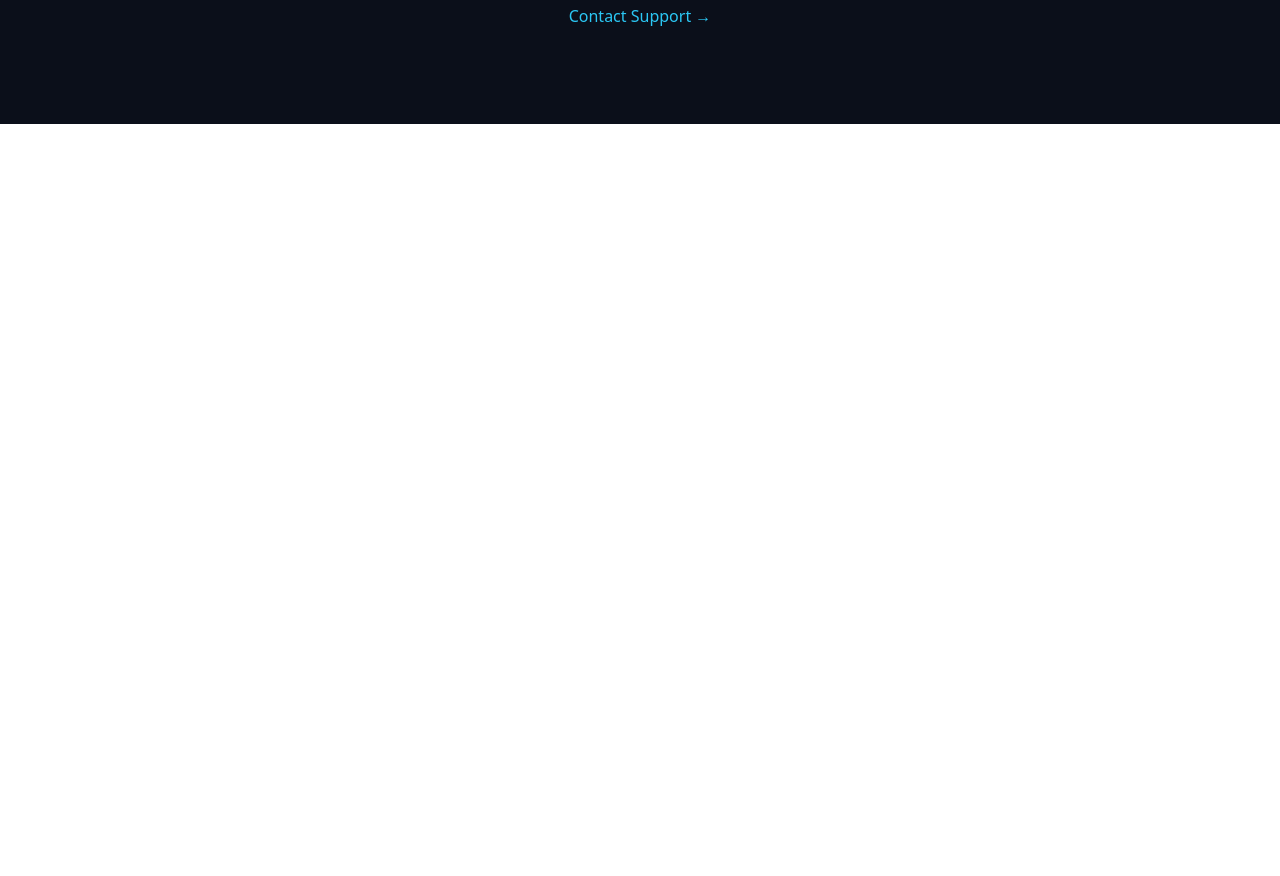
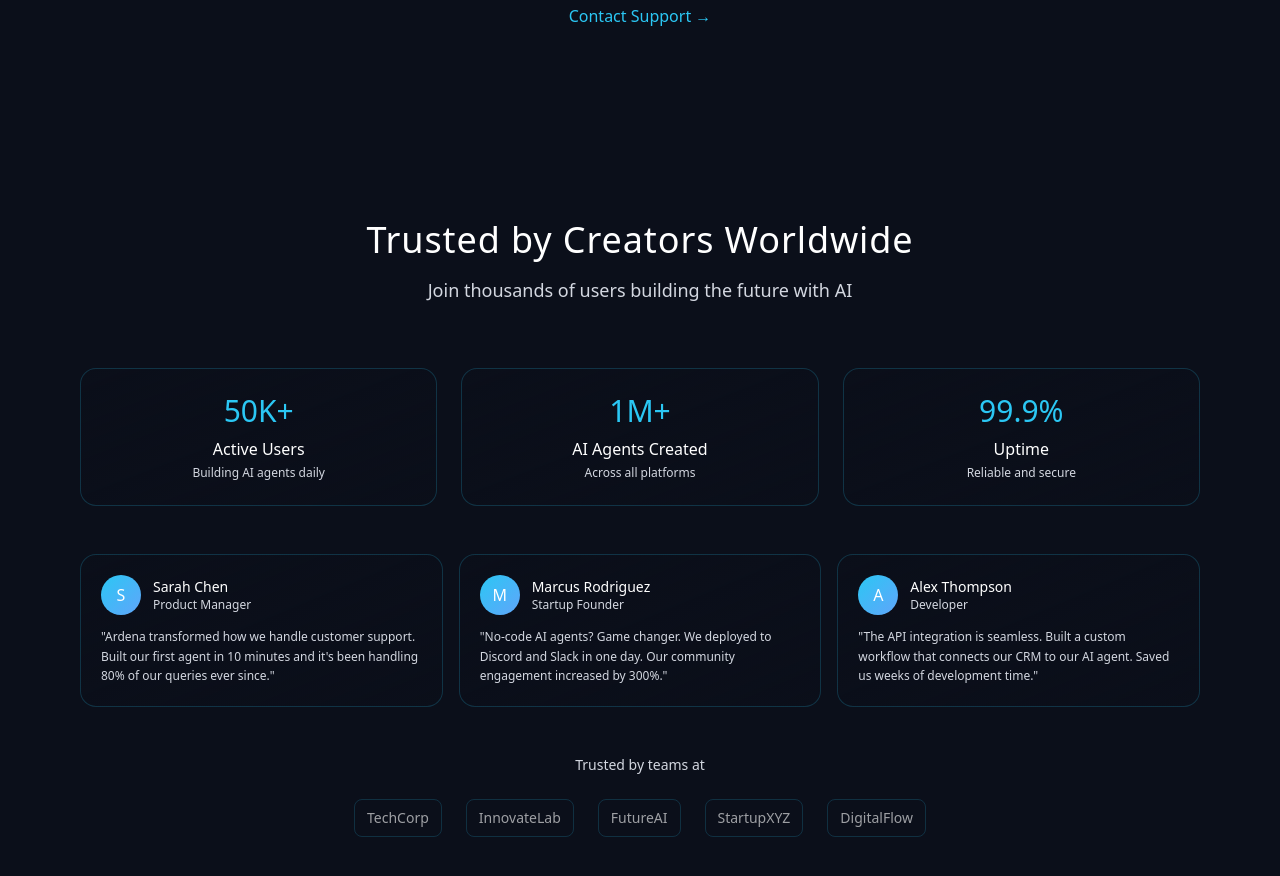
Before and after one commit to ncAgents/lp, a React (Vite) app: page / in a window 1280 px wide. Shown: the part 4440-5316 px from the top of the page. Before the commit the page ends 4564 px from the top, so only its background shows below. Built offline with nearby package versions, Linux system fonts and the light colour scheme.

Commit message:
added features section

```diff
--- a/src/LandingPage.tsx
+++ b/src/LandingPage.tsx
@@ -662,6 +662,145 @@
               </div>
             </div>
           </div>
+
+          {/* Social Proof Section */}
+          <div className="py-16 md:py-24">
+            <div className="max-w-6xl mx-auto px-4">
+              {/* Section Heading */}
+              <div className="text-center mb-16">
+                <h2 className="text-2xl sm:text-3xl md:text-4xl font-light text-white mb-4 tracking-wide">
+                  Trusted by Creators Worldwide
+                </h2>
+                <p className="text-ardena-light-gray text-base md:text-lg font-light">
+                  Join thousands of users building the future with AI
+                </p>
+              </div>
+
+              {/* Stats Grid */}
+              <div className="grid grid-cols-1 md:grid-cols-3 gap-6 mb-12">
+                {/* Stat 1 */}
+                <div className="text-center group">
+                  <div className="bg-gradient-to-br from-ardena-dark/50 to-ardena-dark border border-ardena-cyan/20 rounded-2xl p-6 hover:border-ardena-cyan/40 transition-all duration-300 hover:scale-105">
+                    <div className="text-2xl md:text-3xl font-light text-ardena-cyan mb-2">
+                      50K+
+                    </div>
+                    <div className="text-white text-base font-light mb-1">
+                      Active Users
+                    </div>
+                    <div className="text-ardena-light-gray text-xs font-light">
+                      Building AI agents daily
+                    </div>
+                  </div>
+                </div>
+
+                {/* Stat 2 */}
+                <div className="text-center group">
+                  <div className="bg-gradient-to-br from-ardena-dark/50 to-ardena-dark border border-ardena-cyan/20 rounded-2xl p-6 hover:border-ardena-cyan/40 transition-all duration-300 hover:scale-105">
+                    <div className="text-2xl md:text-3xl font-light text-ardena-cyan mb-2">
+                      1M+
+                    </div>
+                    <div className="text-white text-base font-light mb-1">
+                      AI Agents Created
+                    </div>
+                    <div className="text-ardena-light-gray text-xs font-light">
+                      Across all platforms
+                    </div>
+                  </div>
+                </div>
+
+                {/* Stat 3 */}
+                <div className="text-center group">
+                  <div className="bg-gradient-to-br from-ardena-dark/50 to-ardena-dark border border-ardena-cyan/20 rounded-2xl p-6 hover:border-ardena-cyan/40 transition-all duration-300 hover:scale-105">
+                    <div className="text-2xl md:text-3xl font-light text-ardena-cyan mb-2">
+                      99.9%
+                    </div>
+                    <div className="text-white text-base font-light mb-1">
+                      Uptime
+                    </div>
+                    <div className="text-ardena-light-gray text-xs font-light">
+                      Reliable and secure
+                    </div>
+                  </div>
+                </div>
+              </div>
+
+              {/* Testimonials */}
+              <div className="grid grid-cols-1 md:grid-cols-2 lg:grid-cols-3 gap-4 mb-12">
+                {/* Testimonial 1 */}
+                <div className="bg-gradient-to-br from-ardena-dark/50 to-ardena-dark border border-ardena-cyan/20 rounded-2xl p-5 hover:border-ardena-cyan/40 transition-all duration-300 hover:scale-105">
+                  <div className="flex items-center mb-3">
+                    <div className="w-10 h-10 bg-gradient-to-br from-ardena-cyan to-blue-400 rounded-full flex items-center justify-center text-white font-medium text-base">
+                      S
+                    </div>
+                    <div className="ml-3">
+                      <div className="text-white font-medium text-sm">Sarah Chen</div>
+                      <div className="text-ardena-light-gray text-xs">Product Manager</div>
+                    </div>
+                  </div>
+                  <p className="text-ardena-light-gray leading-relaxed font-light text-xs">
+                    "Ardena transformed how we handle customer support. Built our first agent in 10 minutes and it's been handling 80% of our queries ever since."
+                  </p>
+                </div>
+
+                {/* Testimonial 2 */}
+                <div className="bg-gradient-to-br from-ardena-dark/50 to-ardena-dark border border-ardena-cyan/20 rounded-2xl p-5 hover:border-ardena-cyan/40 transition-all duration-300 hover:scale-105">
+                  <div className="flex items-center mb-3">
+                    <div className="w-10 h-10 bg-gradient-to-br from-ardena-cyan to-blue-400 rounded-full flex items-center justify-center text-white font-medium text-base">
+                      M
+                    </div>
+                    <div className="ml-3">
+                      <div className="text-white font-medium text-sm">Marcus Rodriguez</div>
+                      <div className="text-ardena-light-gray text-xs">Startup Founder</div>
+                    </div>
+                  </div>
+                  <p className="text-ardena-light-gray leading-relaxed font-light text-xs">
+                    "No-code AI agents? Game changer. We deployed to Discord and Slack in one day. Our community engagement increased by 300%."
+                  </p>
+                </div>
+
+                {/* Testimonial 3 */}
+                <div className="bg-gradient-to-br from-ardena-dark/50 to-ardena-dark border border-ardena-cyan/20 rounded-2xl p-5 hover:border-ardena-cyan/40 transition-all duration-300 hover:scale-105 md:col-span-2 lg:col-span-1">
+                  <div className="flex items-center mb-3">
+                    <div className="w-10 h-10 bg-gradient-to-br from-ardena-cyan to-blue-400 rounded-full flex items-center justify-center text-white font-medium text-base">
+                      A
+                    </div>
+                    <div className="ml-3">
+                      <div className="text-white font-medium text-sm">Alex Thompson</div>
+                      <div className="text-ardena-light-gray text-xs">Developer</div>
+                    </div>
+                  </div>
+                  <p className="text-ardena-light-gray leading-relaxed font-light text-xs">
+                    "The API integration is seamless. Built a custom workflow that connects our CRM to our AI agent. Saved us weeks of development time."
+                  </p>
+                </div>
+              </div>
+
+              {/* Company Logos */}
+              <div className="text-center">
+                <p className="text-ardena-light-gray text-sm font-light mb-6">
+                  Trusted by teams at
+                </p>
+                <div className="flex flex-wrap justify-center items-center gap-4 md:gap-6 opacity-60">
+                  {/* Logo Placeholders - You can replace these with actual company logos */}
+                  <div className="text-white text-sm font-light px-3 py-2 border border-ardena-cyan/30 rounded-lg">
+                    TechCorp
+                  </div>
+                  <div className="text-white text-sm font-light px-3 py-2 border border-ardena-cyan/30 rounded-lg">
+                    InnovateLab
+                  </div>
+                  <div className="text-white text-sm font-light px-3 py-2 border border-ardena-cyan/30 rounded-lg">
+                    FutureAI
+                  </div>
+                  <div className="text-white text-sm font-light px-3 py-2 border border-ardena-cyan/30 rounded-lg">
+                    StartupXYZ
+                  </div>
+                  <div className="text-white text-sm font-light px-3 py-2 border border-ardena-cyan/30 rounded-lg">
+                    DigitalFlow
+                  </div>
+                </div>
+              </div>
+            </div>
+          </div>
         </div>
       </div>
     </div>
```
